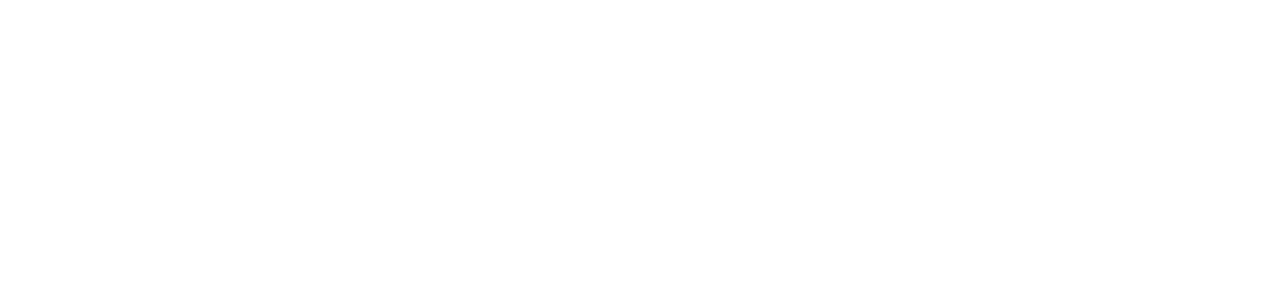
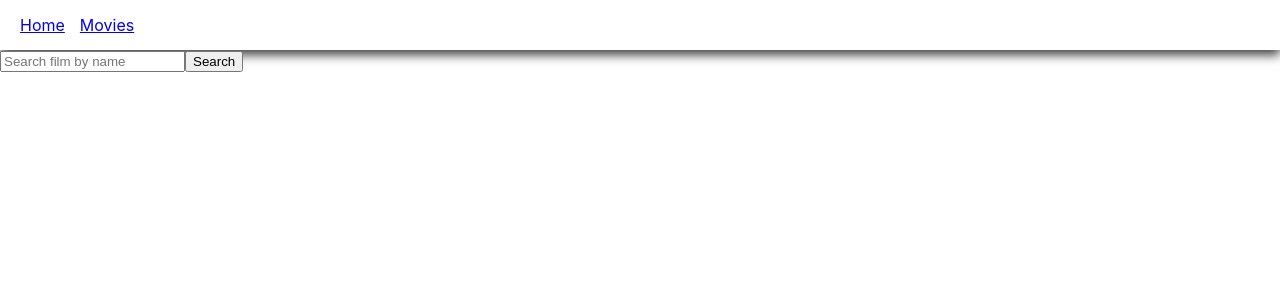
Before and after one commit to vladisulian/-goit-react-hw-05-movies, a React (Create React App) app: page /goit-react-hw-05-movies/movies in a window 1280 px wide. Before the commit this address had no page. Shown: the top 300 px of the page. Built offline with nearby package versions, Linux system fonts and the light colour scheme.

Commit message:
Add correct link paths

```diff
--- a/src/components/App.jsx
+++ b/src/App.jsx
@@ -1,13 +1,15 @@
 import { Homepage } from 'Pages/Homepage/Homepage';
 import { Layout } from 'Layout/Layout';
 import { Route, Routes } from 'react-router-dom';
+import { Movies } from 'Pages/Movies/Movies';
 
 export const App = () => {
   return (
     <>
       <Routes>
-        <Route path="/" element={<Layout />}>
+        <Route path="/goit-react-hw-05-movies" element={<Layout />}>
           <Route index element={<Homepage />} />
+          <Route path="movies" element={<Movies />} />
         </Route>
       </Routes>
     </>
--- a/src/Layout/Layout.jsx
+++ b/src/Layout/Layout.jsx
@@ -1,3 +1,4 @@
+import './Header.css';
 import { NavLink, Outlet } from 'react-router-dom';
 
 export const Layout = () => {
@@ -5,8 +6,8 @@
     <>
       <header>
         <nav className="navigation">
-          <NavLink to={'/'}>Home</NavLink>
-          <NavLink to={'/movies'}>Movies</NavLink>
+          <NavLink to={''}>Home</NavLink>
+          <NavLink to={'movies'}>Movies</NavLink>
         </nav>
       </header>
 
--- a/src/Pages/Homepage/FetchTrending/Fetch-trending.js
+++ b/src/Pages/Homepage/FetchTrending/Fetch-trending.js
@@ -4,6 +4,5 @@
 
   const response = await axios.get(`
   https://api.themoviedb.org/3/trending/all/day?api_key=${API_KEY}`);
-    console.log(response.data.results);
   return response.data.results;
 }
--- a/src/Pages/Homepage/Header/Header.jsx
+++ /dev/null
@@ -1,11 +0,0 @@
-import './Header.css';
-import { Link } from 'react-router-dom';
-export const Header = () => {
-  return console.clear()
-  // <header>
-  //   <nav className="navigation">
-  //     <Link to={'/'}>Home</Link>
-  //     <Link to={'/movies'}>Movies</Link>
-  //   </nav>
-  // </header>
-};
--- a/src/Pages/Homepage/Homepage.jsx
+++ b/src/Pages/Homepage/Homepage.jsx
@@ -1,8 +1,6 @@
 import { useEffect, useState } from 'react';
-import { Routes, Route } from 'react-router-dom';
 
 import { FetchTrending } from 'Pages/Homepage/FetchTrending/Fetch-trending';
-import { Header } from './Header/Header';
 import { RenderTrending } from './RenderTrending/RenderTrending';
 import { TrendingList } from './RenderTrending/TrendingList';
 
@@ -16,11 +14,8 @@
   }, []);
 
   return (
-    <>
-      <Header />
-      <TrendingList>
-        <RenderTrending trendFilms={trending} />
-      </TrendingList>
-    </>
+    <TrendingList>
+      <RenderTrending trendFilms={trending} />
+    </TrendingList>
   );
 };
--- /dev/null
+++ b/src/Pages/Movies/Movies.jsx
@@ -0,0 +1,14 @@
+export const Movies = () => {
+  return (
+    <form>
+      <label htmlFor="movie-name">
+        <input
+          type="text"
+          name="movie-name"
+          placeholder="Search film by name"
+        />
+      </label>
+      <button type="submit">Search</button>
+    </form>
+  );
+};
--- a/src/index.js
+++ b/src/index.js
@@ -1,6 +1,6 @@
 import React from 'react';
 import ReactDOM from 'react-dom/client';
-import { App } from 'components/App';
+import { App } from 'App';
 import './index.css';
 import { BrowserRouter } from 'react-router-dom';
 
```
Also changed, not shown: src/Layout/Header.css (renamed from src/Pages/Homepage/Header/Header.css).
